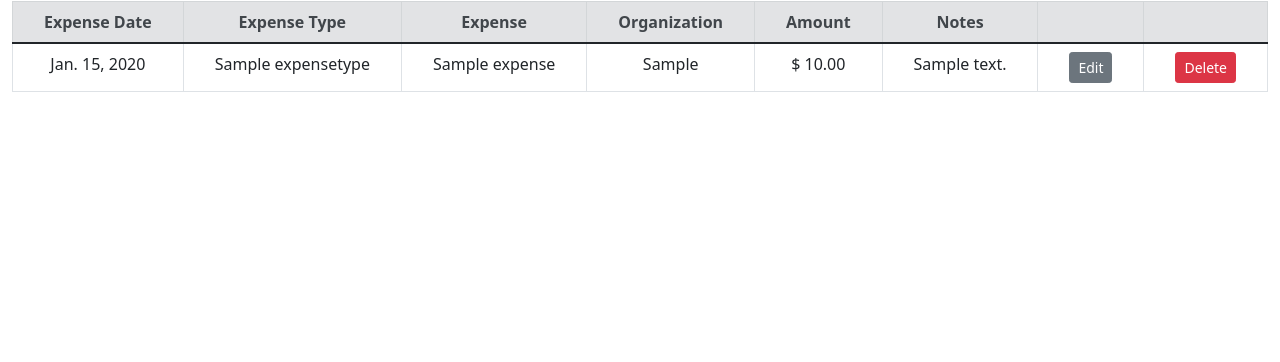
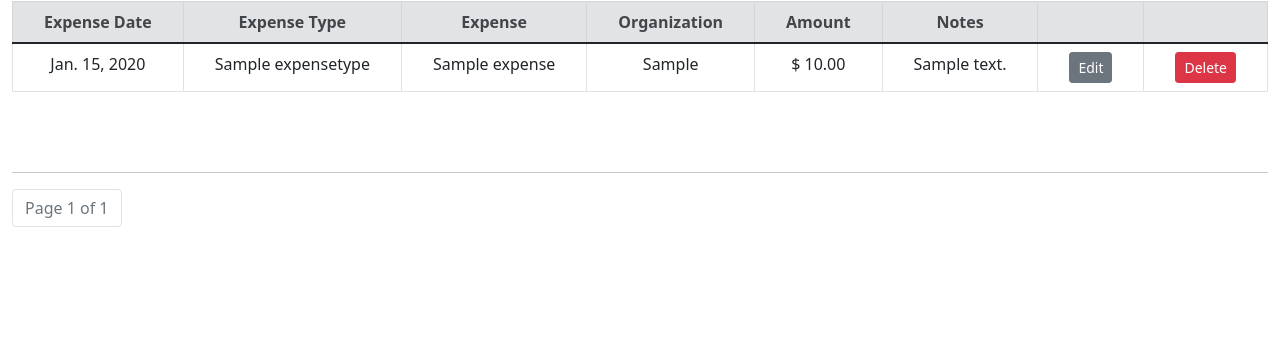
Before and after one commit to MKing301/expenses, a Django app: page /expenses in a window 1280 px wide. Shown: the part 135-497 px from the top of the page. Run offline with Django 4.2, Linux system fonts and the light colour scheme; a user stored in the database is signed in; tables that the repository leaves empty hold one stand-in row (values such as "Sample post"); some libraries are stand-ins or nearby versions.

Commit message:
Add pagination to expenses template

```diff
--- a/templates/expense_tracking/expense.html
+++ b/templates/expense_tracking/expense.html
@@ -50,6 +50,42 @@
         {% endfor %}
       </tbody>
     </table>
+    <br />
+    <br />
+    <hr />
+    <nav aria-label="Page navigation example">
+            <ul class="pagination">
+                {% if my_expenses.has_previous %}
+                <li class="page-item">
+                    <a class="page-link" href="?page=1">
+                        &laquo First
+                    </a>
+                </li>
+                <li class="page-item">
+                    <a class="page-link" href="?page={{ my_expenses.previous_page_number }}">
+                        Previous
+                    </a>
+                </li>
+               {% endif %}
+                <li class="page-item disabled">
+                    <a class="page-link" href="#" tabindex="-1" aria-disabled="true">
+                        Page {{ my_expenses.number}} of {{my_expenses.paginator.num_pages}}
+                    </a>
+                </li>
+                {% if my_expenses.has_next %}
+                <li class="page-item">
+                    <a class="page-link" href="?page={{ my_expenses.next_page_number }}">
+                        Next
+                    </a>
+                </li>
+                <li class="page-item">
+                    <a class="page-link" href="?page={{ my_expenses.paginator.num_pages }}">
+                        Last &raquo
+                    </a>
+                </li>
+                {% endif %}
+            </ul>
+        </nav>
     <script>
         function confirmDelete(){
           var res = confirm('Are you sure you want to delete this record?');
```
